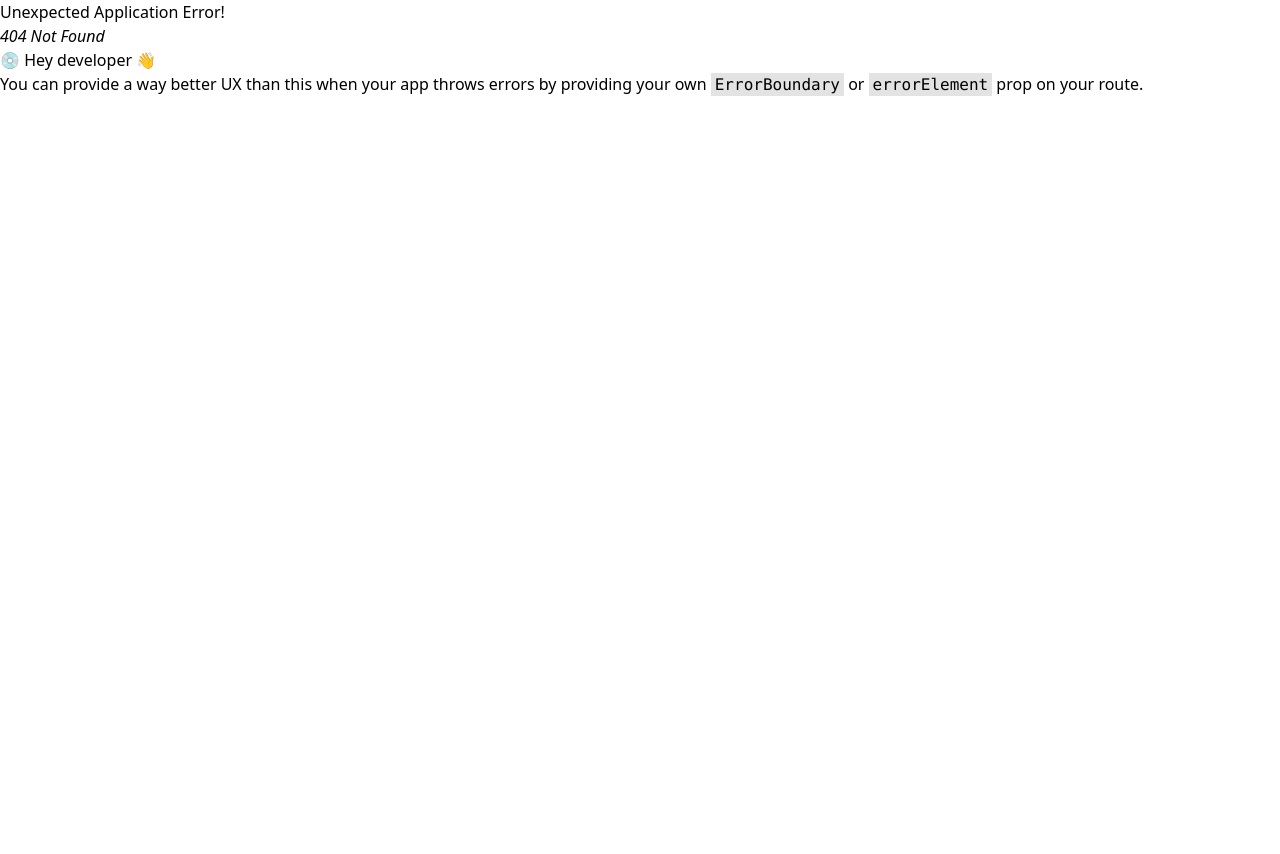
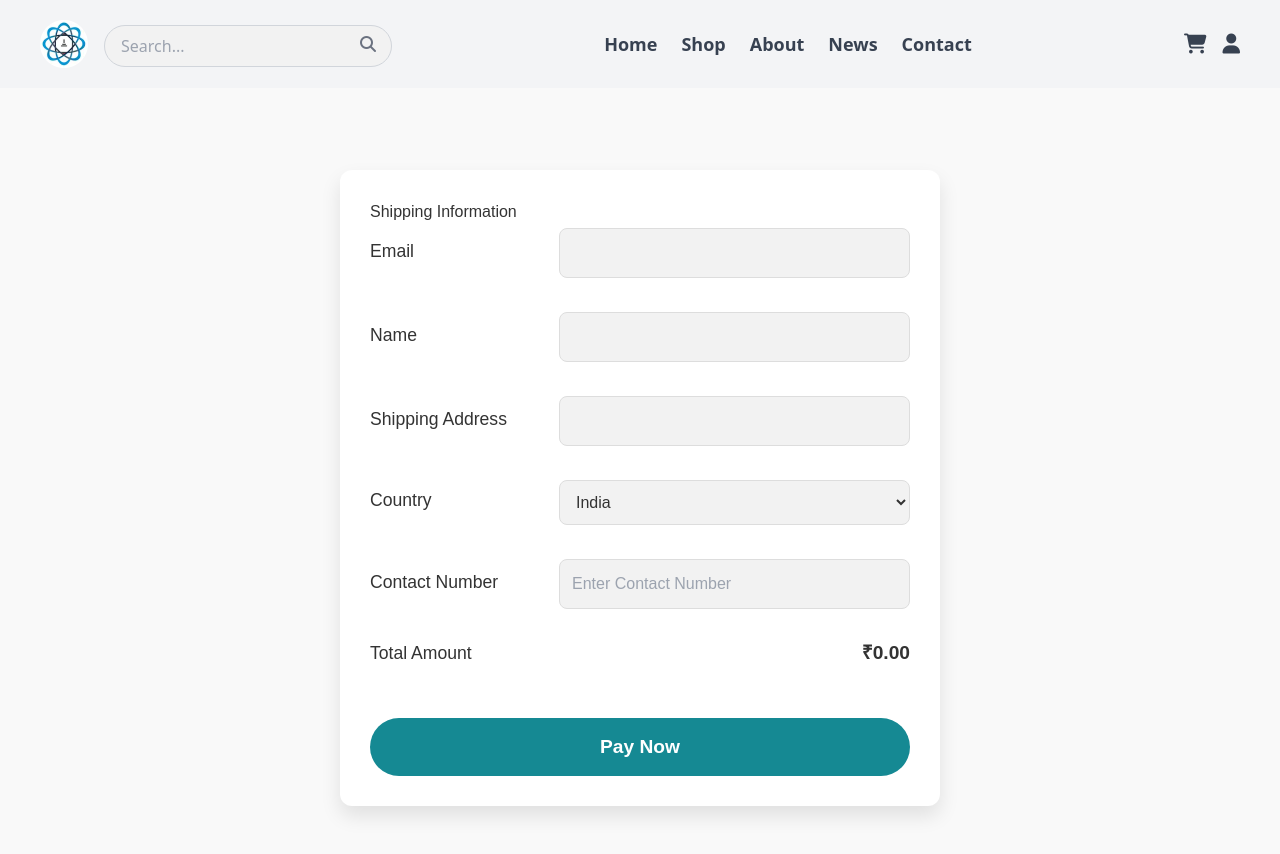
Before and after one commit to maximistic/customer-portal, a React (Vite) app in the folder hanuven-customer/: page /checkout in a window 1280 px wide. Before the commit this address had no page. Shown: the top 854 px of the page. Before the commit the page ends 800 px from the top, so only its background shows below. Built offline with nearby package versions, Linux system fonts and the light colour scheme.

Commit message:
Cart Changes

```diff
--- a/hanuven-customer/src/Pages/Cart.jsx
+++ b/hanuven-customer/src/Pages/Cart.jsx
@@ -3,6 +3,8 @@ import { useCart } from "./CartContext";
 import { useNavigate } from "react-router-dom";
 import { FontAwesomeIcon } from "@fortawesome/react-fontawesome";
 import { faTrash } from "@fortawesome/free-solid-svg-icons";
+import Footer from "../Components/Footer";
+import Header from "../Components/Header";
 import "./Cart.css";
 
 const Cart = () => {
@@ -36,6 +38,9 @@ const Cart = () => {
   };
 
   return (
+    <div>
+    <Header />
+
     <div className={"cart-container"}>
       <div className="cart-items">
         {cart.length > 0 && (
@@ -100,7 +105,7 @@ const Cart = () => {
             <strong>Grand Total</strong>
             <strong>₹{calculateTotal().toFixed(2)}</strong>
           </div>
-          <button className="checkout-btn" onClick={() => navigate("/checkout")}>CHECKOUT</button>
+          <button className="checkout-btn" onClick={() => navigate("/Checkout")}>CHECKOUT</button>
         </div>
       )}
 
@@ -112,6 +117,8 @@ const Cart = () => {
         <button onClick={handleContinueShopping}>CONTINUE SHOPPING</button>
       </div>
     </div>
+    <Footer />
+    </div>
   );
 };
 
--- /dev/null
+++ b/hanuven-customer/src/Pages/Checkout.css
@@ -0,0 +1,99 @@
+.checkout-page {
+    display: flex;
+    flex-direction: column;
+    justify-content: center;
+    align-items: center;
+    padding: 40px;
+    font-family: 'Arial', sans-serif;
+    background-color: #f9f9f9;
+    min-height: 100vh;
+  }
+
+  .checkout-form {
+    width: 100%;
+    max-width: 600px;
+    padding: 30px;
+    border-radius: 12px;
+    background-color: #fff;
+    color: #333;
+    box-shadow: 0 10px 20px rgba(0, 0, 0, 0.1);
+  }
+
+  .form-group {
+    display: flex;
+    justify-content: space-between;
+    align-items: center;
+    margin-bottom: 30px;
+    font-size: 1.1rem;
+  }
+
+  label {
+    font-size: 1.1rem;
+    color: #333;
+    margin-right: 10px;
+    flex-basis: 30%;
+  }
+
+  input, select {
+    width: 65%;
+    padding: 12px;
+    font-size: 1rem;
+    margin-top: 4px;
+    background-color: #f2f2f2;
+    border: 1px solid #ddd;
+    border-radius: 8px;
+    color: #333;
+    box-sizing: border-box;
+  }
+
+  input:focus, select:focus {
+    outline: none;
+    border-color: #3399cc;
+    background-color: #fff;
+  }
+
+  .pay-button {
+    width: 100%;
+    padding: 15px;
+    font-size: 1.2rem;
+    background-color: #158993;
+    color: #fff;
+    border: none;
+    border-radius: 30px;
+    cursor: pointer;
+    transition: background-color 0.3s ease, color 0.3s ease;
+    font-weight: bold;
+    margin-top: 20px;
+  }
+
+  .pay-button:hover {
+    color: #158993;
+    background-color: #fff;
+    border: 2px solid #158993;
+  }
+
+  .amount-display {
+    font-size: 1.2rem;
+    font-weight: bold;
+    color: #333;
+  }
+
+  @media (max-width: 768px) {
+    .checkout-page {
+        flex-direction: column;
+        align-items: center;
+    }
+
+    .checkout-form {
+        width: 100%;
+        margin-bottom: 20px;
+    }
+
+    input, select {
+        width: 100%;
+    }
+
+    .pay-button {
+        width: 100%;
+    }
+  }
--- /dev/null
+++ b/hanuven-customer/src/Pages/Checkout.jsx
@@ -0,0 +1,158 @@
+import React, { useState, useEffect } from 'react';
+import { useLocation } from 'react-router-dom';  // To access product from state
+import { useCart } from './CartContext';
+import './Checkout.css';
+import Header from "../Components/Header";
+
+const Checkout = () => {
+  const location = useLocation();  // Accessing state passed during navigation
+  const [email, setEmail] = useState('');
+  const [name, setName] = useState('');
+  const [address, setAddress] = useState('');
+  const [shipping, setShipping] = useState('India');
+  const [contact, setContact] = useState('');
+  const { calculateTotal } = useCart();
+
+  // Check if a product is being directly purchased
+  const product = location.state?.product; // Get product from state
+  const totalAmount = product ? product.price : calculateTotal(); // Use product price if available
+
+  useEffect(() => {
+    const savedValues = {
+      email: localStorage.getItem('email') || '',
+      name: localStorage.getItem('name') || '',
+      address: localStorage.getItem('address') || '',
+      shipping: localStorage.getItem('shipping') || 'India',
+      contact: localStorage.getItem('contact') || '',
+    };
+    setEmail(savedValues.email);
+    setName(savedValues.name);
+    setAddress(savedValues.address);
+    setShipping(savedValues.shipping);
+    setContact(savedValues.contact);
+  }, []);
+
+  const orderPlace = () => {
+    console.log("Order placed");
+  };
+
+  const loadScript = (src) => {
+    return new Promise((resolve) => {
+      const script = document.createElement("script");
+      script.src = src;
+      script.onload = () => resolve(true);
+      script.onerror = () => resolve(false);
+      document.body.appendChild(script);
+    });
+  };
+
+  const pay = async () => {
+    const res = await loadScript("https://checkout.razorpay.com/v1/checkout.js");
+
+    if (!res) {
+      alert("Razorpay SDK failed to load. Are you online?");
+      return;
+    }
+
+    const options = {
+      key: "rzp_test_XVjWmoUyPibZ3l",
+      amount: parseInt(totalAmount * 100), // Razorpay takes amount in paise
+      currency: "INR",
+      name: name || "Customer",
+      description: "Test Transaction",
+      handler: function (response) {
+        alert(`Payment Successful! Payment ID: ${response.razorpay_payment_id}`);
+        orderPlace();
+      },
+      prefill: {
+        name: name,
+        email: email,
+        contact: contact,
+      },
+      notes: {
+        address: address,
+      },
+      theme: {
+        color: "#158993",
+      },
+    };
+
+    const paymentObject = new window.Razorpay(options);
+    paymentObject.open();
+  };
+
+  return (
+    <div>
+      <Header />
+      <div className="checkout-page">
+        <div className="checkout-form">
+          <h2>Shipping Information</h2>
+          <div className="form-group">
+            <label>Email</label>
+            <input
+              type="email"
+              value={email}
+              onChange={(e) => {
+                setEmail(e.target.value);
+                localStorage.setItem('email', e.target.value);
+              }}
+            />
+          </div>
+          <div className="form-group">
+            <label>Name</label>
+            <input
+              type="text"
+              value={name}
+              onChange={(e) => {
+                setName(e.target.value);
+                localStorage.setItem('name', e.target.value);
+              }}
+            />
+          </div>
+          <div className="form-group">
+            <label>Shipping Address</label>
+            <input
+              type="text"
+              value={address}
+              onChange={(e) => {
+                setAddress(e.target.value);
+                localStorage.setItem('address', e.target.value);
+              }}
+            />
+          </div>
+          <div className="form-group">
+            <label>Country</label>
+            <select
+              value={shipping}
+              onChange={(e) => {
+                setShipping(e.target.value);
+                localStorage.setItem('shipping', e.target.value);
+              }}
+            >
+              <option value="India">India</option>
+            </select>
+          </div>
+          <div className="form-group">
+            <label>Contact Number</label>
+            <input
+              type="text"
+              placeholder="Enter Contact Number"
+              value={contact}
+              onChange={(e) => {
+                setContact(e.target.value);
+                localStorage.setItem('contact', e.target.value);
+              }}
+            />
+          </div>
+          <div className="form-group">
+            <label>Total Amount</label>
+            <div className="amount-display">₹{totalAmount.toFixed(2)}</div> {/* Display total amount */}
+          </div>
+          <button className="pay-button" onClick={pay}>Pay Now</button>
+        </div>
+      </div>
+    </div>
+  );
+};
+
+export default Checkout;
--- a/hanuven-customer/src/Pages/ProductPage.jsx
+++ b/hanuven-customer/src/Pages/ProductPage.jsx
@@ -1,5 +1,6 @@
 import { useState, useEffect } from "react";
 import { useCart } from "./CartContext";
+import { useNavigate } from 'react-router-dom';
 import Footer from "../Components/Footer";
 import Header from "../Components/Header";
 
@@ -100,6 +101,7 @@ const ProductInfo = ({ product }) => {
   const { addToCart } = useCart();
   const [quantity, setQuantity] = useState(1);
   const [isWishlisted, setIsWishlisted] = useState(false);
+  const navigate = useNavigate();
 
   const handleAddToCart = () => {
     const cartItem = {
@@ -113,6 +115,37 @@ const ProductInfo = ({ product }) => {
     alert(`${product.ProductName} added to cart!`);
   };
 
+
+  const handleBuyNow = () => {
+    let price;
+    if (typeof product.ProductPrice === 'string') {
+      // If it's a string, try to remove non-numeric characters and parse
+      price = parseFloat(product.ProductPrice.replace(/[^\d.]/g, ''));
+    } else if (typeof product.ProductPrice === 'number') {
+      // If it's already a number, use it directly
+      price = product.ProductPrice;
+    } else {
+      console.error('Invalid price format:', product.ProductPrice);
+      price = 0; // Default to 0 if the price is in an unexpected format
+    }
+
+    if (isNaN(price)) {
+      console.error('Failed to parse price:', product.ProductPrice);
+      price = 0; // Default to 0 if parsing fails
+    }
+
+    const productData = {
+      product: {
+        id: product.ProductID,
+        name: product.ProductName,
+        price: price,
+        quantity: quantity,
+        image: product.ProductImage || "default-image-url.jpg",
+      }
+    };
+    console.log("Navigating to checkout with product data:", productData);
+    navigate('/checkout', { state: productData });
+  };
 
   const handleWishlist = () => {
     setIsWishlisted(!isWishlisted);
@@ -158,7 +191,9 @@ const ProductInfo = ({ product }) => {
       </button>
 
       <div className="flex space-x-4 mt-4">
-        <button className="w-full py-2 bg-gray-700 text-white rounded-md hover:bg-black transition-all">
+        <button className="w-full py-2 bg-gray-700 text-white rounded-md hover:bg-black transition-all"
+         onClick={handleBuyNow}
+        >
           Buy Now
         </button>
         <button
--- a/hanuven-customer/src/main.jsx
+++ b/hanuven-customer/src/main.jsx
@@ -7,8 +7,8 @@ import Home from "./Pages/Home";
 import Cart from "./Pages/Cart";
 import ProductPage from "./Pages/ProductPage";
 import Contact from "./Pages/Contact";
+import Checkout from "./Pages/Checkout";
 import { CartProvider } from "./Pages/CartContext";
-
 
 const router = createBrowserRouter([
   {
@@ -27,6 +27,10 @@ const router = createBrowserRouter([
     path: "/contact",
     element: <Contact />,
   },
+  {
+    path: "/checkout",
+    element: <Checkout />,
+  },
 ]);
 
 createRoot(document.getElementById("root")).render(
```
